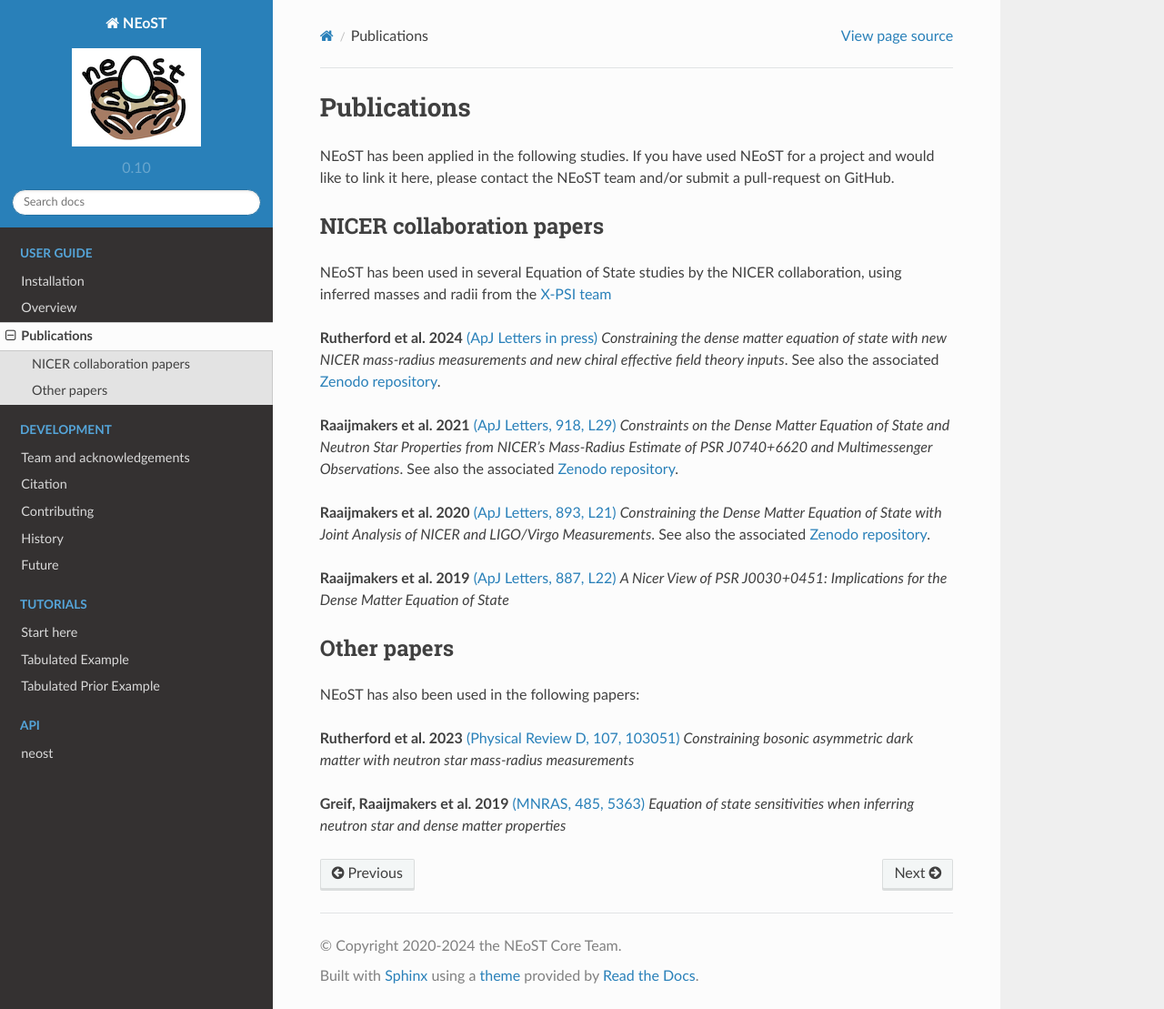
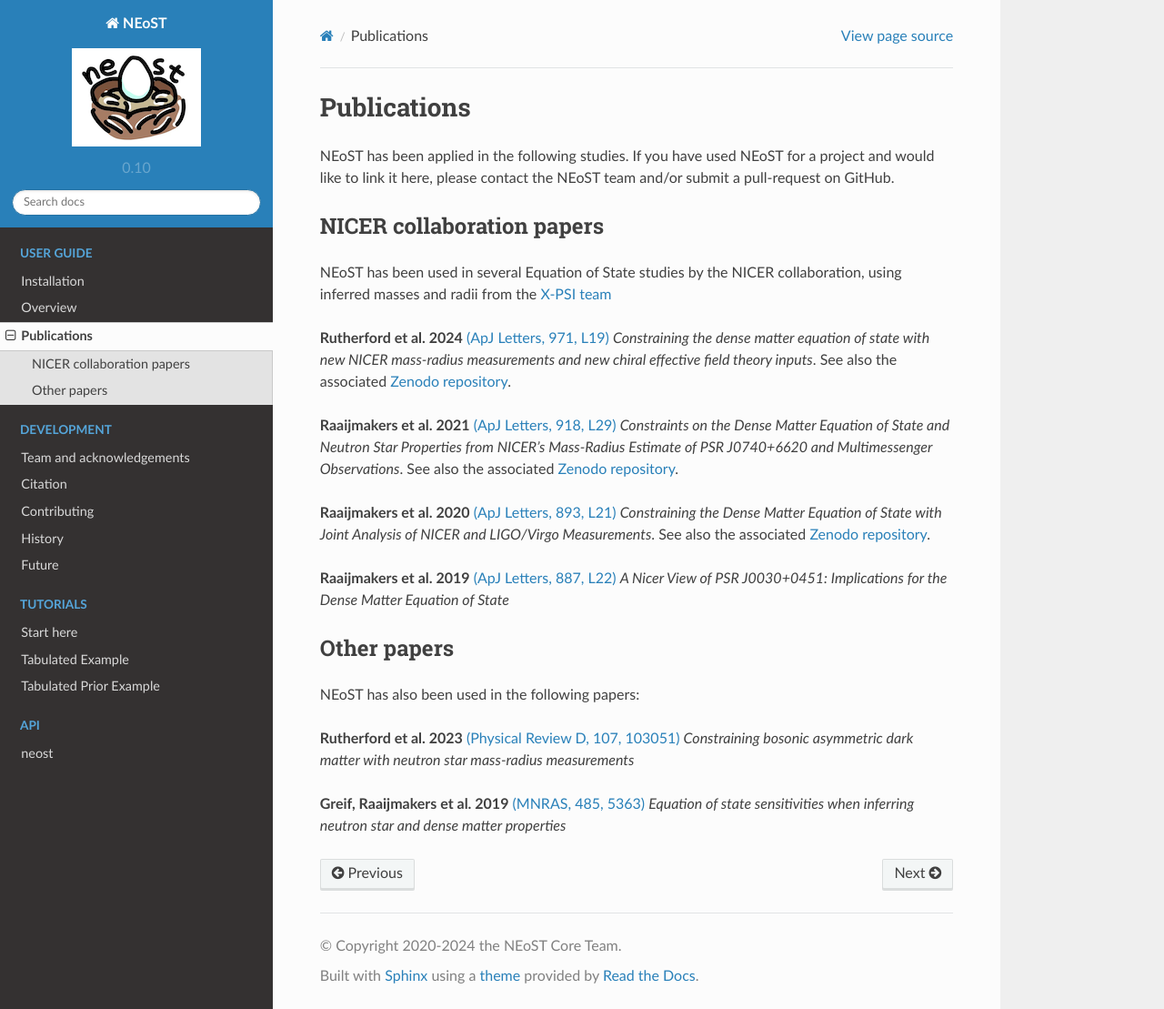
Before and after one commit to xpsi-group/neost, a Sphinx documentation site: the page built from docs/source/applications.rst, in a window 1280 px wide and 1109 px high. Shown: the whole window at 91% size. Built offline with Sphinx 7.4.7 and the Read the Docs theme 2.0.0, drawn with Linux system fonts in a browser that asks for light colours; pages that are not in the unit, such as notebooks, are missing from menus.

Commit message:
Updated R24 to published version

```diff
--- a/docs/source/applications.rst
+++ b/docs/source/applications.rst
@@ -11,7 +11,7 @@ NICER collaboration papers
 
 NEoST has been used in several Equation of State studies by the NICER collaboration, using inferred masses and radii from the `X-PSI team <https://xpsi-group.github.io/xpsi/index.html>`_
 
-**Rutherford et al. 2024** `(ApJ Letters in press) <https://ui.adsabs.harvard.edu/abs/2024arXiv240706790R/abstract>`_ *Constraining the dense matter equation of state with new NICER mass-radius measurements and new chiral effective field theory inputs*. See also the associated `Zenodo repository`__.
+**Rutherford et al. 2024** `(ApJ Letters, 971, L19) <https://iopscience.iop.org/article/10.3847/2041-8213/ad5f02>`_ *Constraining the dense matter equation of state with new NICER mass-radius measurements and new chiral effective field theory inputs*. See also the associated `Zenodo repository`__.
 
 .. _Zenodo24: https://doi.org/10.5281/zenodo.10871353
 __ Zenodo24_
```
